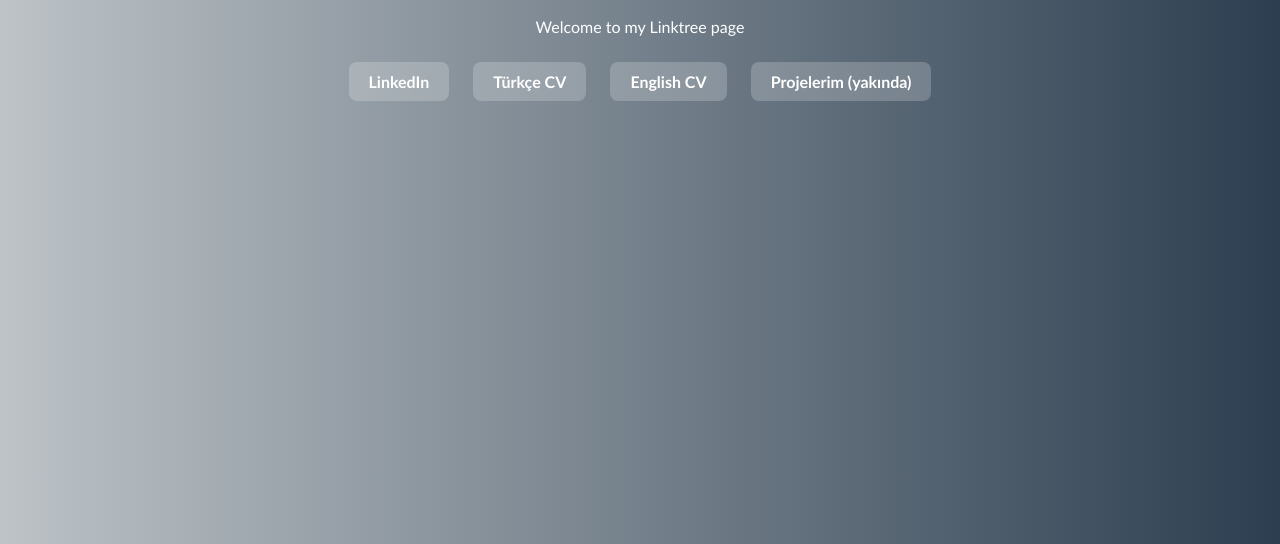
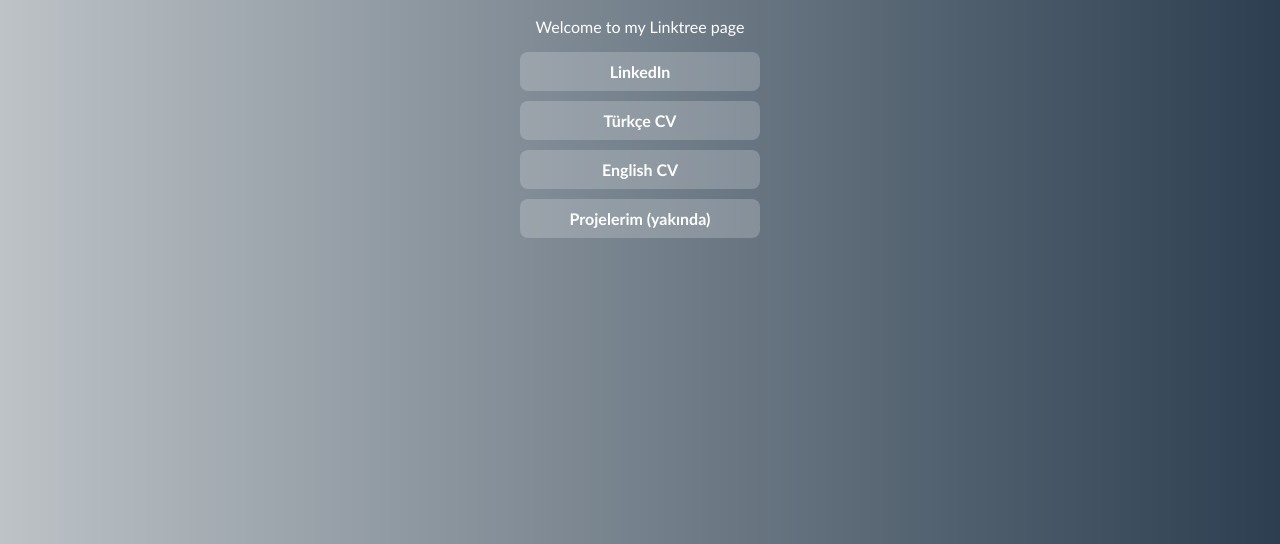
Before and after one commit to emirelmas/emirelmas, a plain HTML site: page index.html in a window 1280 px wide. Shown: the part 256-800 px from the top of the page. Drawn offline with Linux system fonts and the light colour scheme.

Commit message:
Update index.html

```diff
--- a/index.html
+++ b/index.html
@@ -21,11 +21,12 @@
             color: #ffffff;
             background-color: rgba(255, 255, 255, 0.2);
             padding: 10px 20px;
-            margin: 10px;
-            display: inline-block;
+            margin: 10px auto;
+            display: block;
             border-radius: 8px;
             text-decoration: none;
             font-weight: bold;
+            width: 200px;
         }
         a:hover {
             background-color: rgba(255, 255, 255, 0.4);
```
